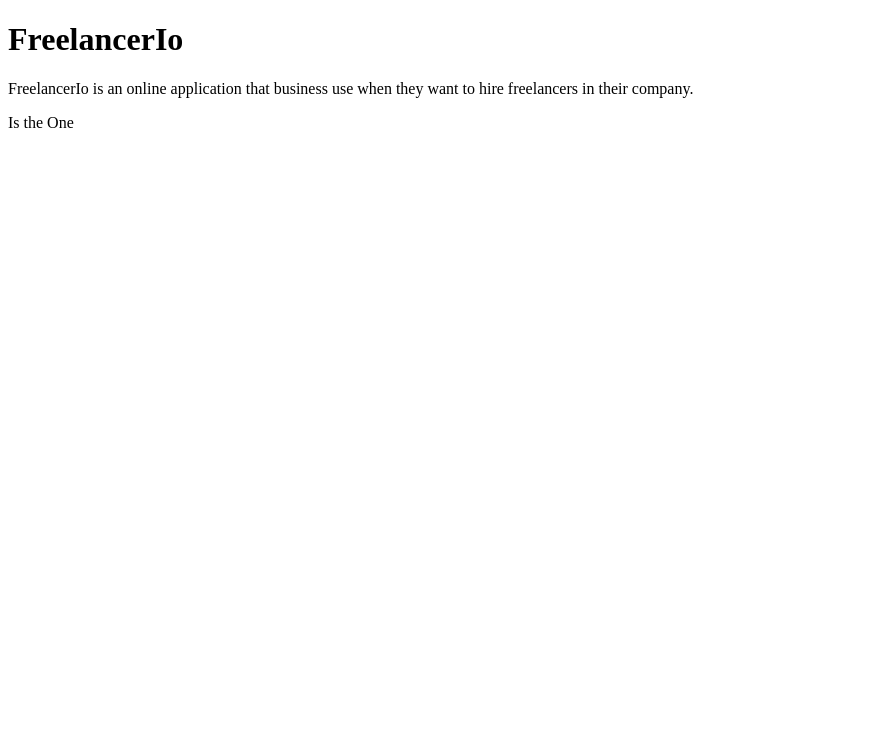
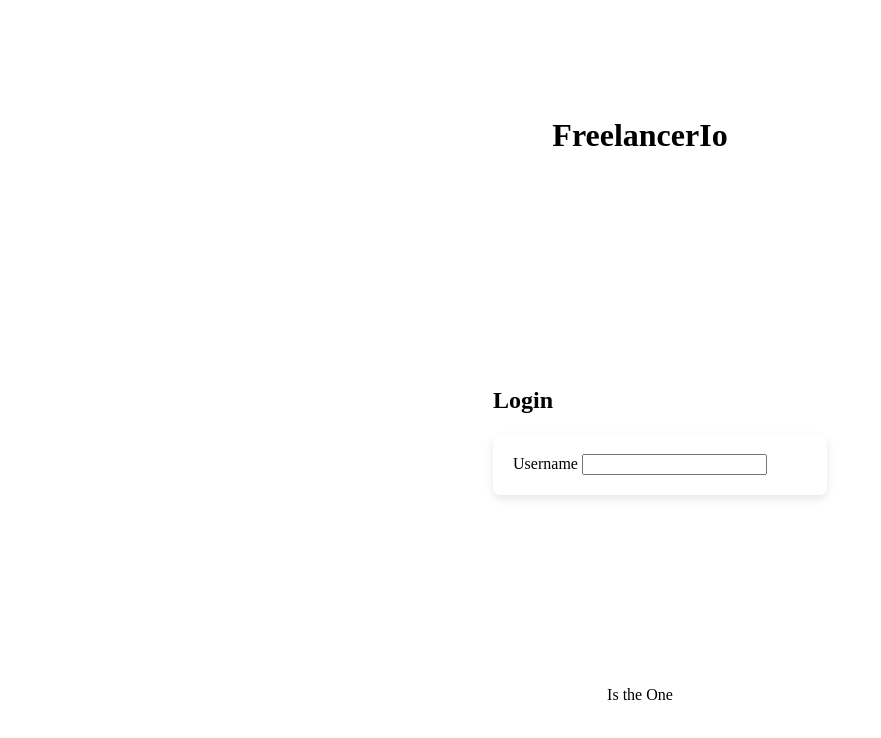
Before and after one commit to Freelancerio/Freelancerio, a website: page src/MainPage.html in a window 1280 px wide. Shown: the whole page, without its empty margins (0-881 px from the left). Drawn offline with Linux system fonts and the light colour scheme.

Commit message:
Basic html

```diff
--- a/src/MainPage.html
+++ b/src/MainPage.html
@@ -3,11 +3,24 @@
 <html lang="en" xmlns="http://www.w3.org/1999/xhtml">
     <head>
         <meta charset="utf-8" />
+        <meta name="viewport" content="width=device-width, initial-scale=1.0" />
+
         <title>FreelancerIo</title>
+        <link rel="stylesheet" href="UserInfo.css">
         <h1>FreelancerIo</h1>
     </head>
+
     <body>
-    <p>FreelancerIo is an online application that business use when they want to hire freelancers in their company.</p>
+        <main>
+            <section>
+                <h1 id="UserInfo_Title">Login</h1>
+
+                <form>
+                    <label for="username">Username</label>
+                    <input type="email" id="username_input" name="username_input" required>
+                </form>
+            </section>
+        </main>
     </body>
 
     <footer>Is the One</footer>
--- /dev/null
+++ b/src/UserInfo.js
@@ -0,0 +1,5 @@
+// JavaScript source code
+
+function One() {
+    return 1;
+}
--- /dev/null
+++ b/src/userInfo.css
@@ -0,0 +1,16 @@
+
+
+body,html{
+    height: 100%;
+    display: grid;
+    place-items: center;
+}
+
+form{
+
+    width: 100%;
+    height: 30%;
+    padding: 20px;
+    border-radius: 8px;
+    box-shadow: 0 4px 8px rgba(0, 0, 0, 0.1);
+}
--- /dev/null
+++ b/src/userInfo1.css
@@ -0,0 +1,16 @@
+
+
+body,html{
+    height: 100%;
+    display: grid;
+    place-items: center;
+}
+
+form{
+
+    width: 100%;
+    height: 30%;
+    padding: 20px;
+    border-radius: 8px;
+    box-shadow: 0 4px 8px rgba(0, 0, 0, 0.1);
+}
```
Also changed, not shown: package.json (+6 -2 lines), src/userInfo.html (added, +29 -0 lines), 1 other file. Lines whose indentation alone changed are shown as unchanged.
